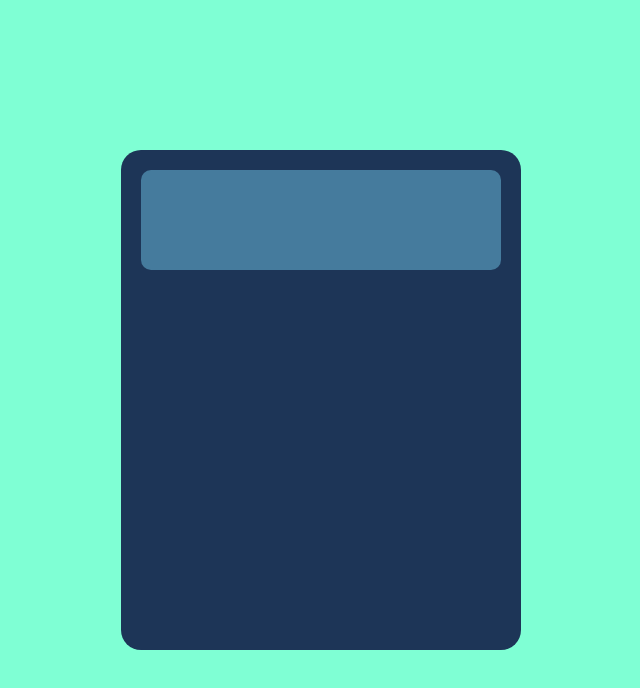
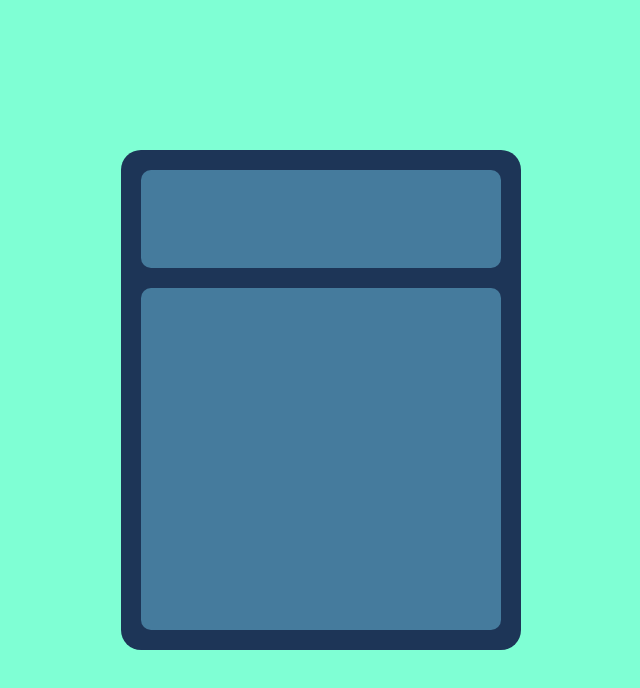
Before and after one commit to RazaNaqsh/Project_Calculator, a plain HTML site: page index.html in a window 1280 px wide. Shown: the whole page, without its empty margins (319-959 px from the left). Drawn offline with Linux system fonts and the light colour scheme.

Commit message:
Add btn Container

```diff
--- a/index.html
+++ b/index.html
@@ -13,7 +13,7 @@
         <div id="screen">
 
         </div>
-        <div class="buttonContainer">
+        <div class="btnContainer">
 
         </div>
     </div>
--- a/style.css
+++ b/style.css
@@ -20,10 +20,14 @@ body{
     display: flex;
     flex-direction: column;
 }
-#screen{
+#screen , .btnContainer{
     width: 90%;
     height: 10rem;
     margin: 2rem auto;
     background-color: #457b9d;
     border-radius: 1rem;
 }
+.btnContainer{
+    margin-top: 0;
+    height: 35rem;
+}
```
